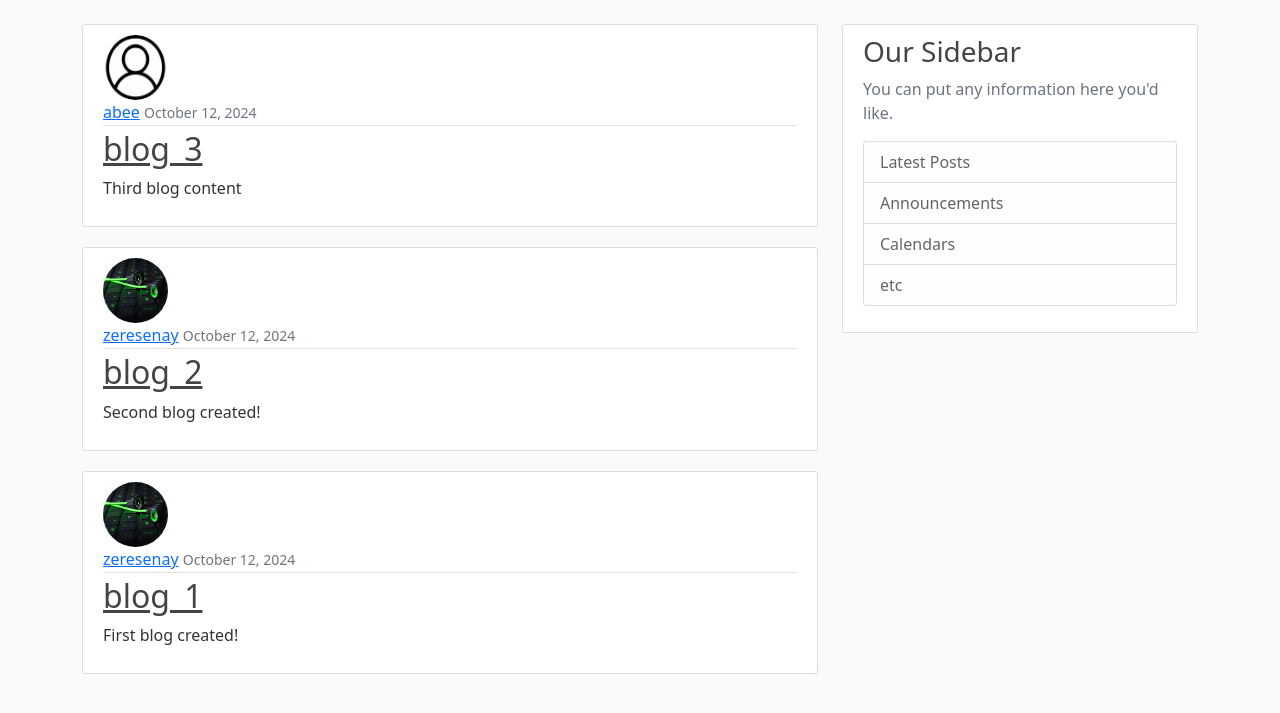
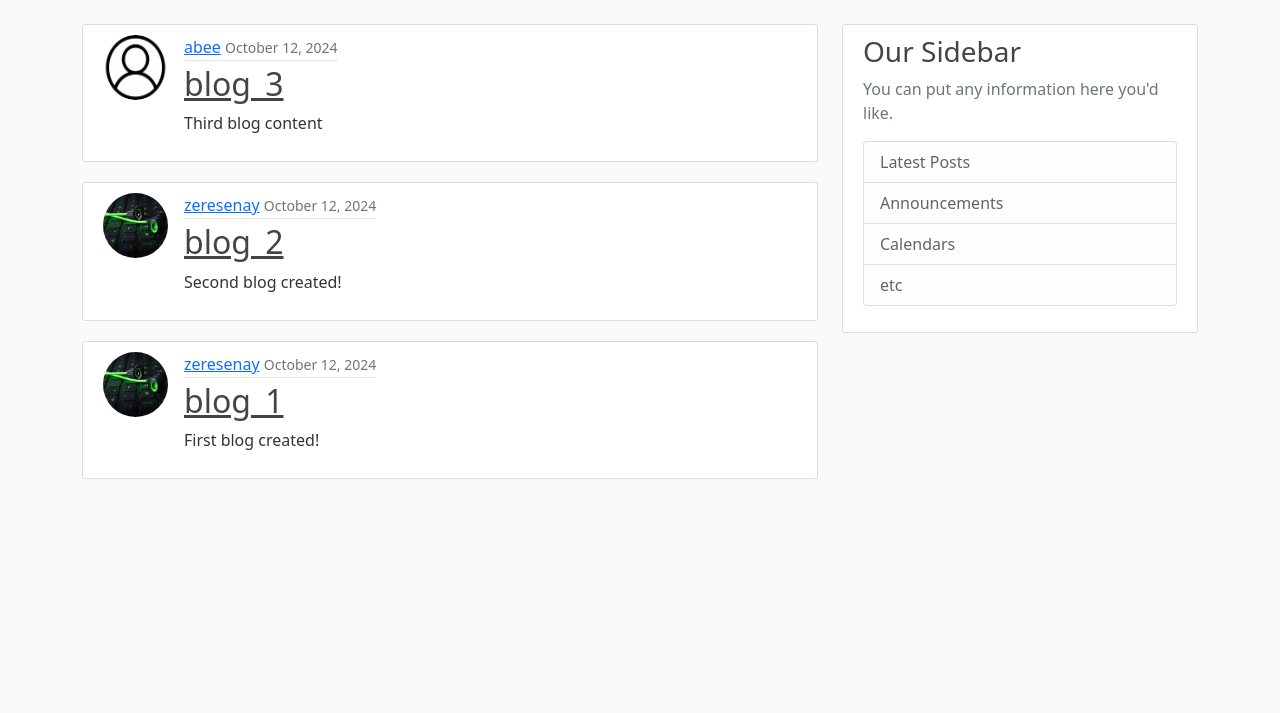
Before and after one commit to Zeresenayaregal/Django, a Django app: page / in a window 1280 px wide. Shown: the part 56-769 px from the top of the page. Run offline with Django 5.2, Linux system fonts and the light colour scheme; data comes from the database, SQL or seed files in the repository; both versions use the stored data as it was after the commit.

Commit message:
changes saved to database

```diff
--- a/django_project/blog/static/blog/main.css
+++ b/django_project/blog/static/blog/main.css
@@ -90,3 +90,6 @@ body {
     border-radius: 4px;
     transition: background-color 0.3s ease;
   }
+  .posts {
+    display: flex;
+  }
```
Also changed, not shown: django_project/db.sqlite3, django_project/media/profile_pics/1936e44befa60bb9.jpg, django_project/media/profile_pics/OIP_TGvV7zh.jfif (added).
